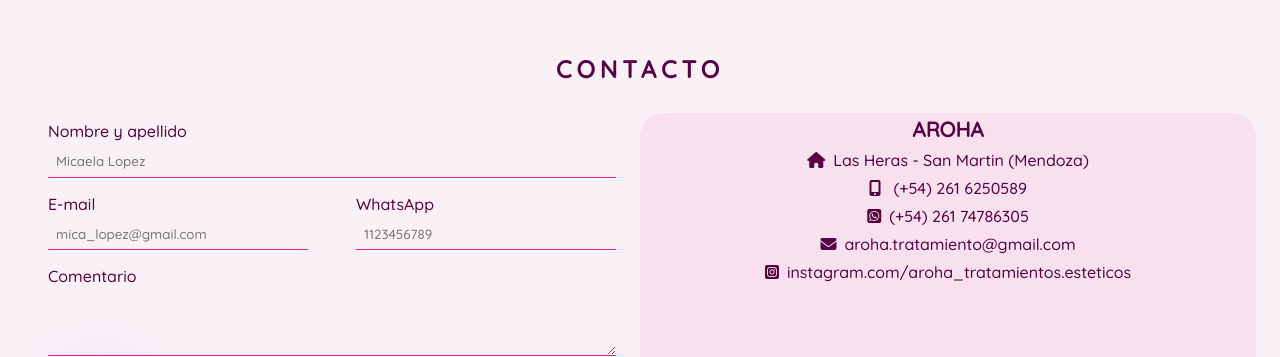
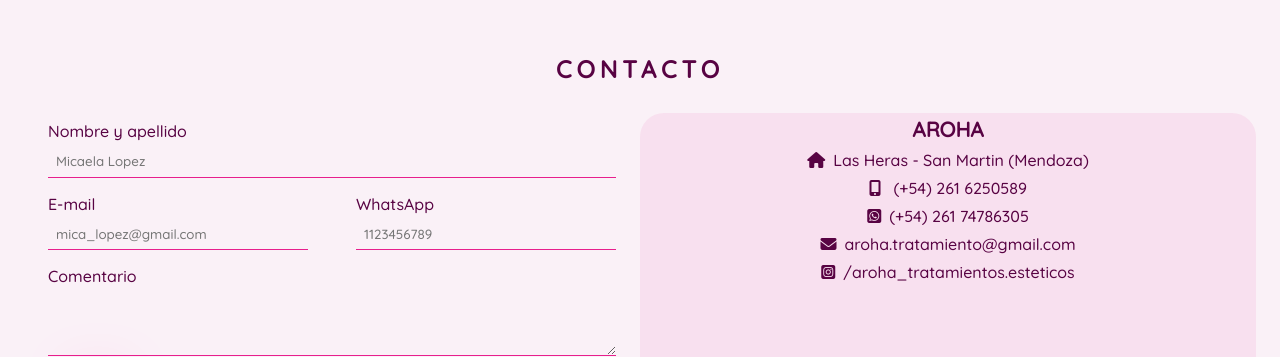
Before and after one commit to jorgedanielsaini/tpo_codo_a_codo, a plain HTML site: page index.html in a window 1280 px wide. Shown: the part 3255-3612 px from the top of the page. Drawn offline with nearby package versions, Linux system fonts and the light colour scheme; no server answers.

Commit message:
corrección instagram

```diff
--- a/index.html
+++ b/index.html
@@ -308,7 +308,7 @@
 						<li><i class="fa-brands fa-square-whatsapp"></i><span>(+54) 261 74786305</span></li>
 						<li><i class="fa-solid fa-envelope"></i><span>aroha.tratamiento@gmail.com</span></li>
 						<li><a href="https://www.instagram.com/aroha_tratamientos.esteticos/" target="_blank"><i
-									class="fa-brands fa-square-instagram"></i><span>instagram.com/aroha_tratamientos.esteticos</span></a>
+									class="fa-brands fa-square-instagram"></i><span>/aroha_tratamientos.esteticos</span></a>
 						</li>
 					</ul>
 				</article>
```
